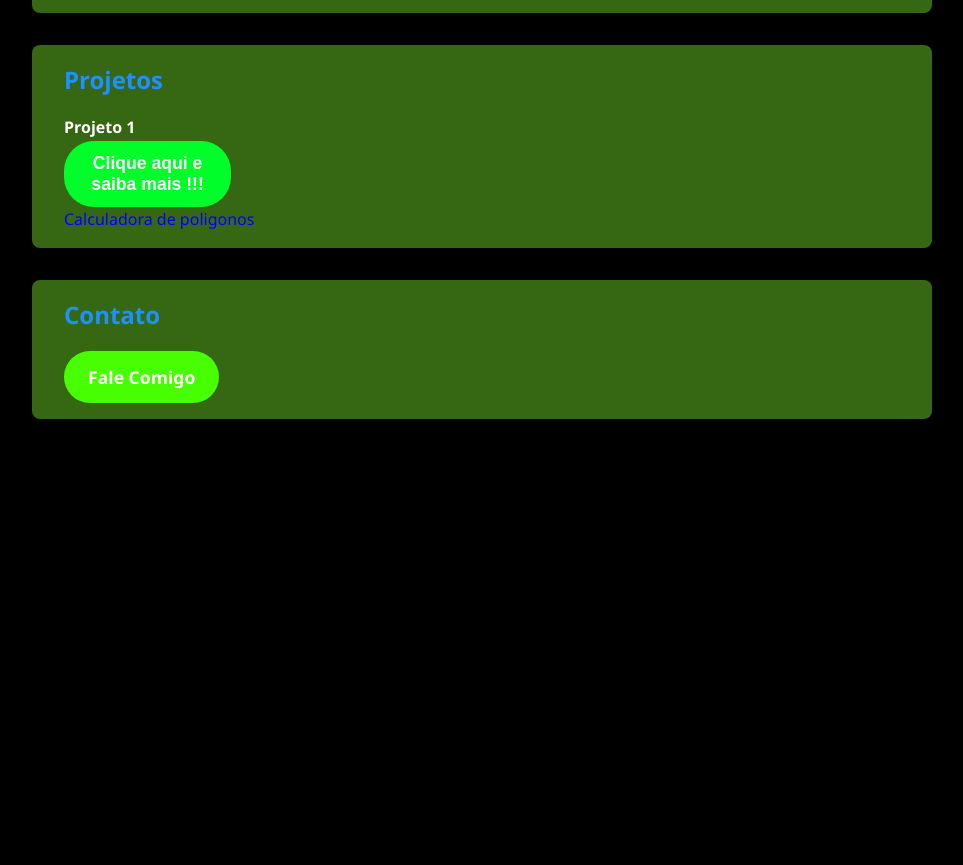
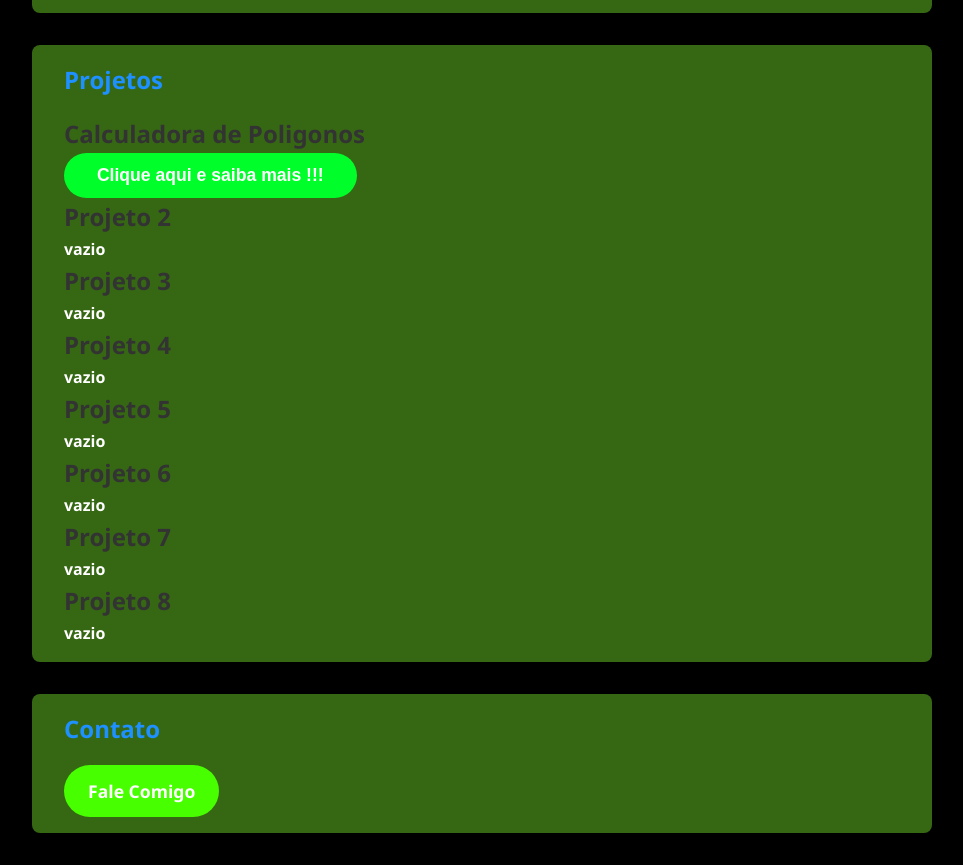
Before and after one commit to bernardoalmeidasz123/portifoliobernardo, a plain HTML site: page index.html in a window 1280 px wide. Shown: the part 1025-1890 px from the top of the page, without its empty margins (158-1121 px from the left). Before the commit the page ends 1476 px from the top, so only its background shows below. Drawn offline with Linux system fonts and the light colour scheme.

Commit message:
Update index.html

```diff
--- a/index.html
+++ b/index.html
@@ -141,7 +141,7 @@
             transition: background-color 0.3s ease, color 0.3s ease;
             text-decoration: none;
             display: inline-block;
-            width:20%;
+            width:35%;
         }
 
         .buttonpro:hover {
@@ -151,10 +151,7 @@
         #projetos h4{
             color:#fff
         }
-         #projetos  p{
-            color:blue;
 
-         }
 
     </style>
 </head>
@@ -185,9 +182,24 @@
 
     <section id="projetos">
         <h1>Projetos</h1>
-        <h4>Projeto 1 </h4>
+        <h2>Calculadora de Poligonos </h2>
         <a href="https://github.com/bernardoalmeidasz123/Calculadora-de-poligonos"><button class=buttonpro  type=Button>Clique aqui e saiba mais !!!</button></a>
-        <p>Calculadora de poligonos</p>
+
+
+        <h2>Projeto 2</h2>
+       <h4>vazio</h4>
+           <h2>Projeto 3</h2>
+       <h4>vazio</h4>
+           <h2>Projeto 4</h2>
+       <h4>vazio</h4>
+           <h2>Projeto 5</h2>
+       <h4>vazio</h4>
+           <h2>Projeto 6</h2>
+       <h4>vazio</h4>
+           <h2>Projeto 7</h2>
+       <h4>vazio</h4>
+           <h2>Projeto 8</h2>
+       <h4>vazio</h4>
     </section>
 
     <section id="contato">
```
